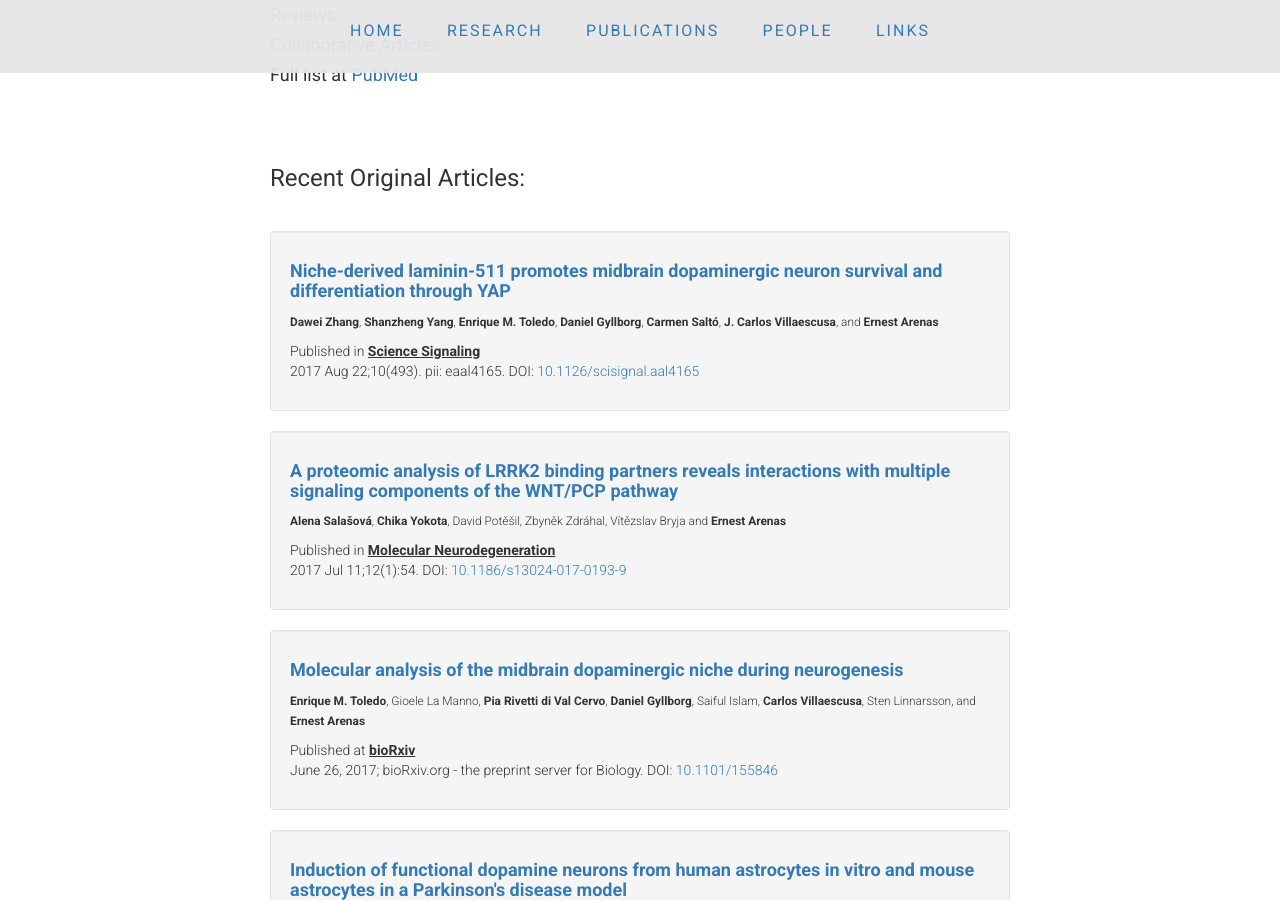
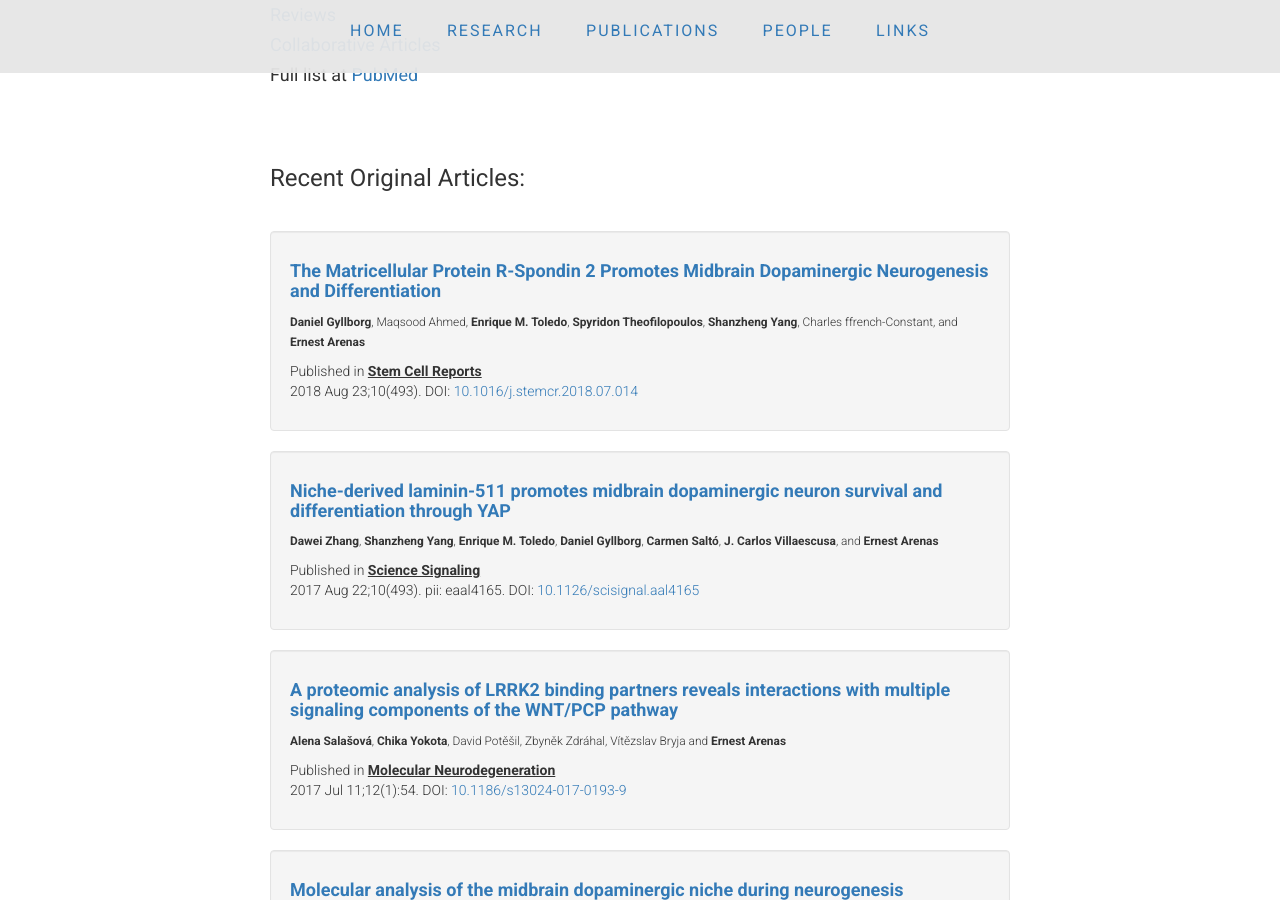
Before and after one commit to ArenasLab/arenaslab.github.io, a Jekyll site: the page publications/index.html, which Jekyll copies as it is, in a window 1280 px wide and 900 px high, scrolled down 450 px. Built offline with Jekyll 4.4.1, drawn with Linux system fonts in a browser that asks for light colours.

Commit message:
Update index.html

```diff
--- a/publications/index.html
+++ b/publications/index.html
@@ -90,7 +90,22 @@ ABOVE IS THE TEMPLATE TO ADD ADDITIONAL PUBLICATIONS -->
 
 <!-- START OF ORIGINAL ARTICLES -->
 
-	    <div class="well">
+
+	<div class="well">
+              <li class="media">
+                <div class="media-body">
+                  <h4><b><a href="https://www.cell.com/stem-cell-reports/fulltext/S2213-6711(18)30319-9" target="_blank">The Matricellular Protein R-Spondin 2 Promotes Midbrain Dopaminergic Neurogenesis and Differentiation</a></b></h4>
+                  <p></p>
+			<small> <b>Daniel Gyllborg</b>, Maqsood Ahmed, <b>Enrique M. Toledo</b>, <b>Spyridon Theofilopoulos</b>, <b>Shanzheng Yang</b>, Charles ffrench-Constant, and <b>Ernest Arenas</b></small>
+                  <p></p>
+                  <p>Published in <strong><u>Stem Cell Reports</u></strong><br>
+                  2018 Aug 23;10(493). DOI: <a href="https://doi.org/10.1016/j.stemcr.2018.07.014" target="_blank">10.1016/j.stemcr.2018.07.014</a></p>
+		</div>
+              </li>
+            </div>
+
+
+	<div class="well">
               <li class="media">
                 <div class="media-body">
                   <h4><b><a href="https://www.ncbi.nlm.nih.gov/pubmed/28831020" target="_blank">Niche-derived laminin-511 promotes midbrain dopaminergic neuron survival and differentiation through YAP</a></b></h4>
```
